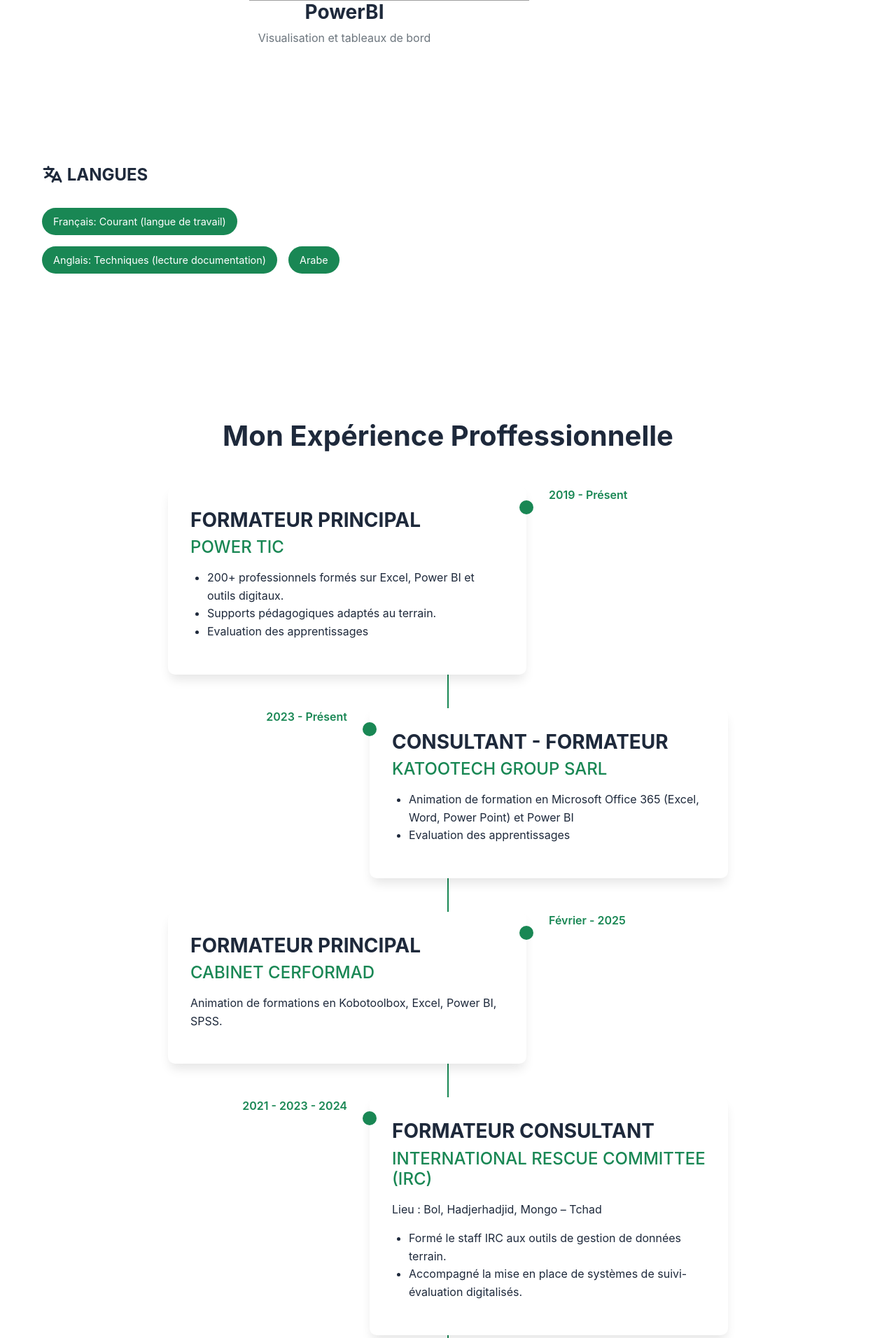
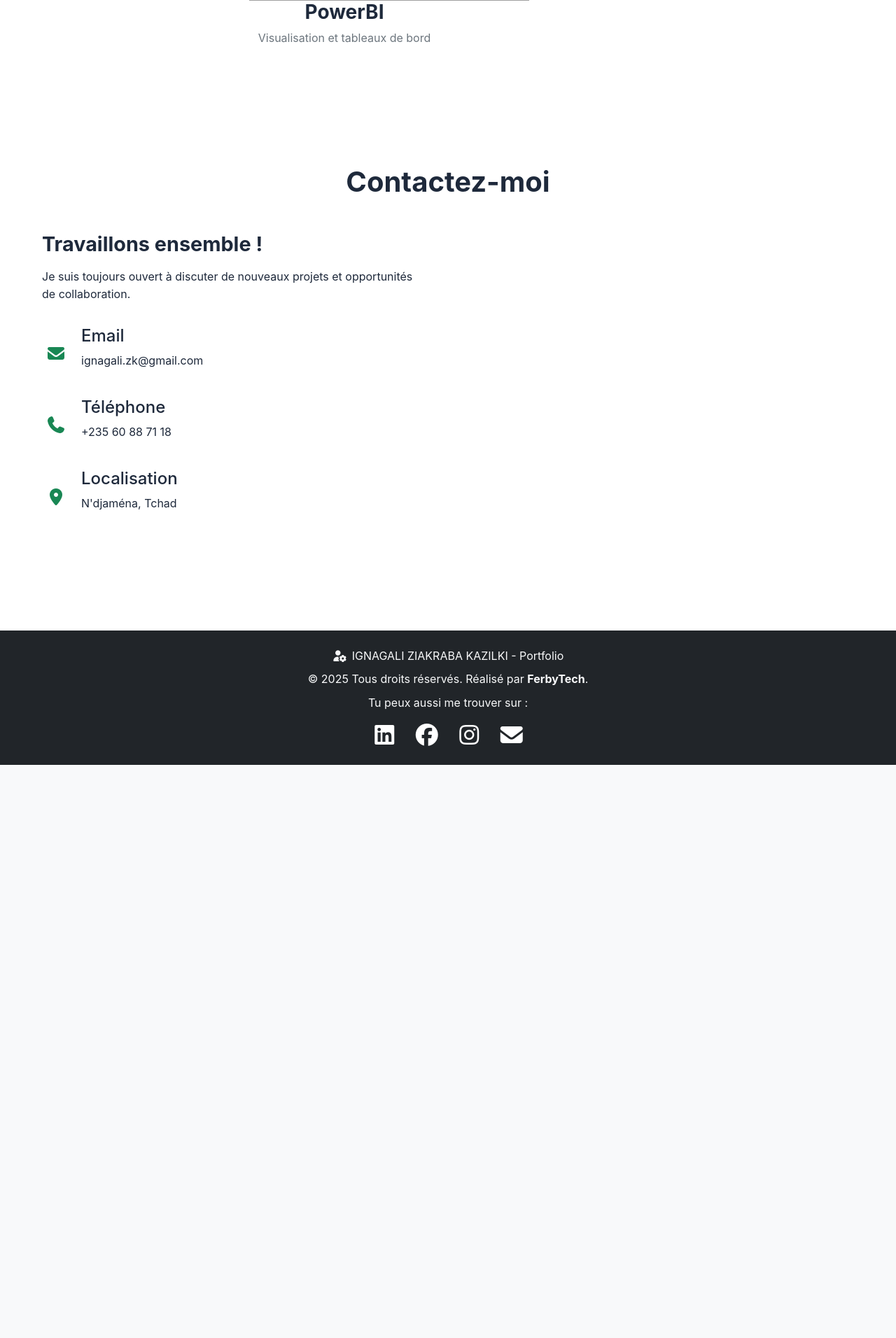
Before and after one commit to Epechastifol/portfeuil, a Django app: page / in a window 1280 px wide. Shown: the part 4232-6144 px from the top of the page at 70% size. After the commit the page ends 5325 px from the top, so only its background shows below. Run offline with Django 5.2, Linux system fonts and the light colour scheme; grey boxes labelled with a size stand in for pictures from a placeholder-image service; some libraries are stand-ins or nearby versions; grey boxes are pictures that could not be loaded.

Commit message:
Remove academic and experience sections from home page for a cleaner layout

```diff
--- a/templates/portfolio/home.html
+++ b/templates/portfolio/home.html
@@ -269,98 +269,6 @@
     </div>
 </section>
 
-<!-- Section Formation academique et langues -->
-    <section id="skiills" class="skiills mb-5">
-        <div class="container">
-            <div class="skiills-grid">
-                <!-- Langues -->
-                <div class="skiill-category">
-                    <h3><i class="fa fa-language"></i> LANGUES</h3>
-                    <div class="skiill-tags">
-                        <span class="skiill-tag bg-success">Français: Courant (langue de travail)</span>
-                        <span class="skiill-tag bg-success">Anglais: Techniques (lecture documentation)</span>
-                        <span class="skiill-tag bg-success">Arabe</span>
-                    </div>
-                </div>
-            </div>
-        </div>
-    </section>
-
-    <!-- Section Expérience -->
-    <section id="experience" class="experience">
-        <div class="container">
-            <h2 class="section-title text-center mb-5">Mon Expérience Proffessionnelle</h2>
-            <div class="timeline">
-                <!-- Expérience 1 -->
-                <div class="timeline-item">
-                    <div class="timeline-date text-success">2019 - Présent</div>
-                    <div class="timeline-content">
-                        <h3>FORMATEUR PRINCIPAL</h3>
-                        <h4 class="text-success">POWER TIC</h4>
-                        <p></p>
-                        <ul>
-                            <li>200+ professionnels formés sur Excel, Power BI et outils digitaux.</li>
-                            <li>Supports pédagogiques adaptés au terrain.</li>
-                            <li>Evaluation des apprentissages </li>
-                        </ul>
-                    </div>
-                </div>
-
-                <!-- Expérience 2 -->
-                <div class="timeline-item">
-                    <div class="timeline-date text-success">2023 - Présent</div>
-                    <div class="timeline-content">
-                        <h3>CONSULTANT - FORMATEUR</h3>
-                        <h4 class="text-success">KATOOTECH GROUP SARL</h4>
-                        <ul>
-                            <li>Animation de formation en Microsoft Office 365 (Excel, Word, Power Point) et Power BI </li>
-                            <li>Evaluation des apprentissages</li>
-                        </ul>
-                    </div>
-                </div>
-                <!-- Expérience 3 -->
-                <div class="timeline-item">
-                    <div class="timeline-date text-success">Février - 2025</div>
-                    <div class="timeline-content">
-                        <h3>FORMATEUR PRINCIPAL</h3>
-                        <h4 class="text-success"> CABINET CERFORMAD</h4>
-                        <p>
-                           Animation de formations en Kobotoolbox, Excel, Power BI, SPSS.
-                        </p>
-                    </div>
-                </div>
-                <!-- Expérience 4 -->
-                <div class="timeline-item">
-                    <div class="timeline-date text-success">2021 - 2023 - 2024</div>
-                    <div class="timeline-content">
-                        <h3>FORMATEUR CONSULTANT</h3>
-                        <h4 class="text-success">INTERNATIONAL RESCUE COMMITTEE (IRC) </h4>
-                        <p>Lieu : <span>Bol, Hadjerhadjid, Mongo – Tchad </span></p>
-                        <ul>
-                            <li>Formé le staff IRC aux outils de gestion de données terrain. </li>
-                            <li>Accompagné la mise en place de systèmes de suivi-évaluation digitalisés.</li>
-                        </ul>
-                    </div>
-                </div>
-                <!-- Expérience 5 -->
-                <div class="timeline-item">
-                    <div class="timeline-date text-success">2020 - 2024</div>
-                    <div class="timeline-content">
-                        <h3>CONSULTANT EN DIGITALISATION</h3>
-                        <h4 class="text-success">CABINETS LOCAUX</h4>
-                        <p>
-                            Pays: <span>Tchad</span>
-                        </p>
-                        <ul>
-                            <li>Réalisé des audits digitaux et formé aux outils collaboratifs (Teams, Google Workspace). </li>
-                            <li>Accompagné la mise en place de solutions cloud sécurisées.</li>
-                        </ul>
-                    </div>
-                </div>
-            </div>
-        </div>
-    </section>
-
 
  <!-- Section Contact -->
     <section id="contact" class="contact">
```
